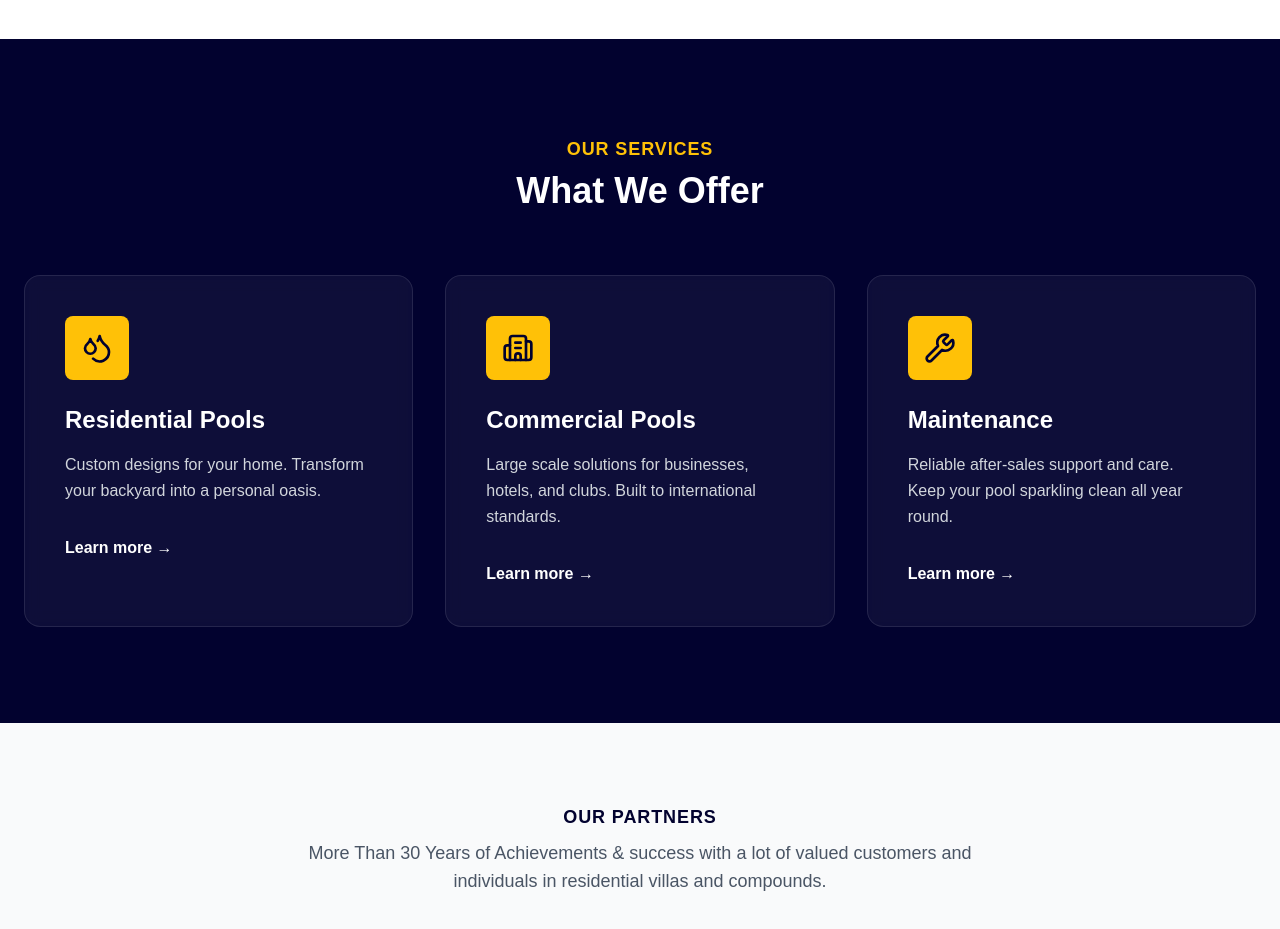
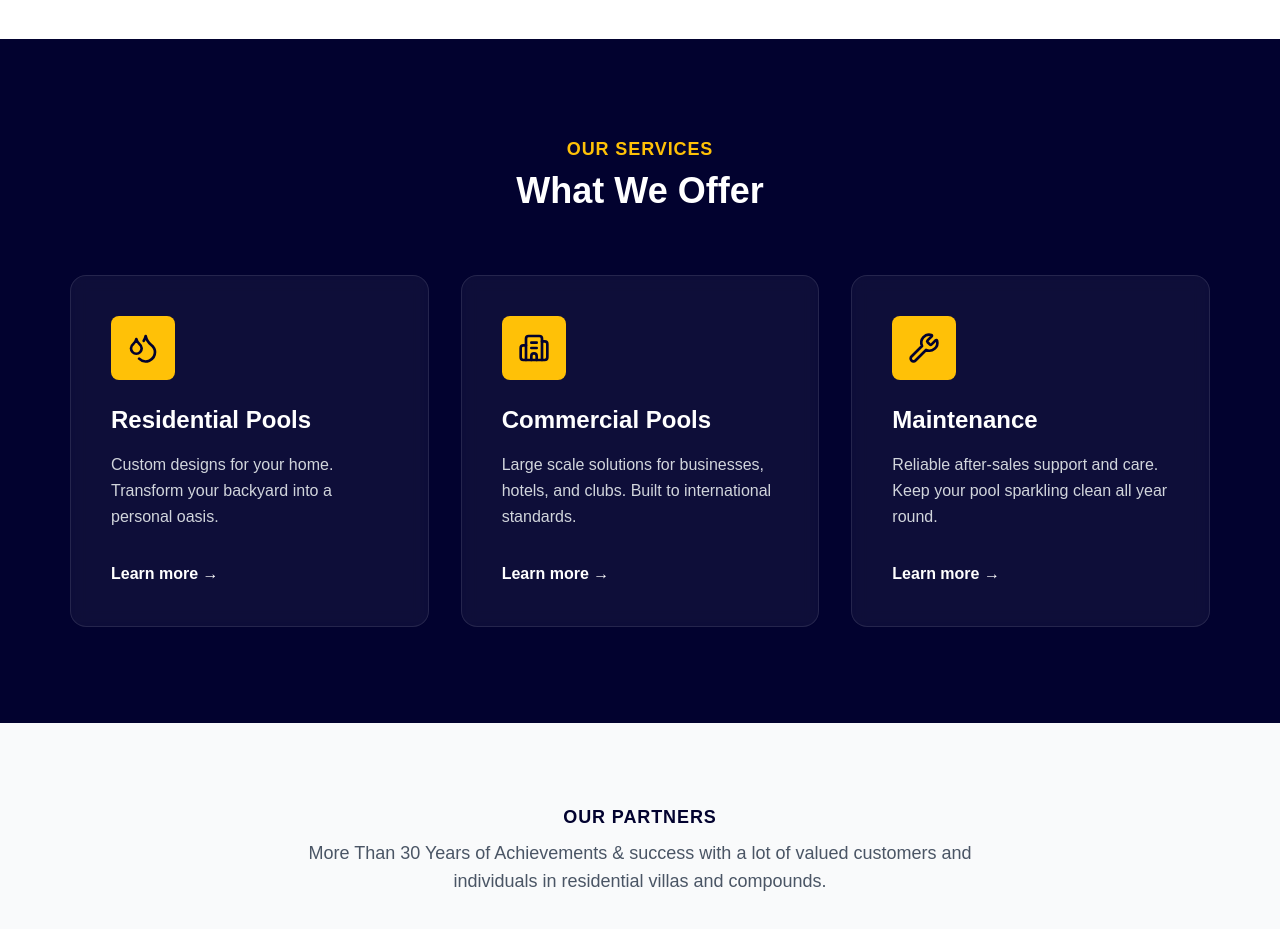
Before and after one commit to Mhghazy/ITS_Next.js, a Next.js app: page /ITS_Next.js/ in a window 1280 px wide. Shown: the part 2360-3289 px from the top of the page. Built offline with nearby package versions, Linux system fonts and the light colour scheme.

Commit message:
style: apply max-w-[1140px] to Our Services grid perfectly aligning with About Us width

```diff
--- a/src/app/page.tsx
+++ b/src/app/page.tsx
@@ -310,7 +310,7 @@
 
       {/* Services Section */}
       <section className="py-24 px-6 bg-[var(--color-primary)] text-white relative">
-        <div className="max-w-7xl mx-auto text-center">
+        <div className="max-w-[1140px] mx-auto text-center">
           <motion.div
             initial={{ opacity: 0, y: 20 }}
             whileInView={{ opacity: 1, y: 0 }}
```
